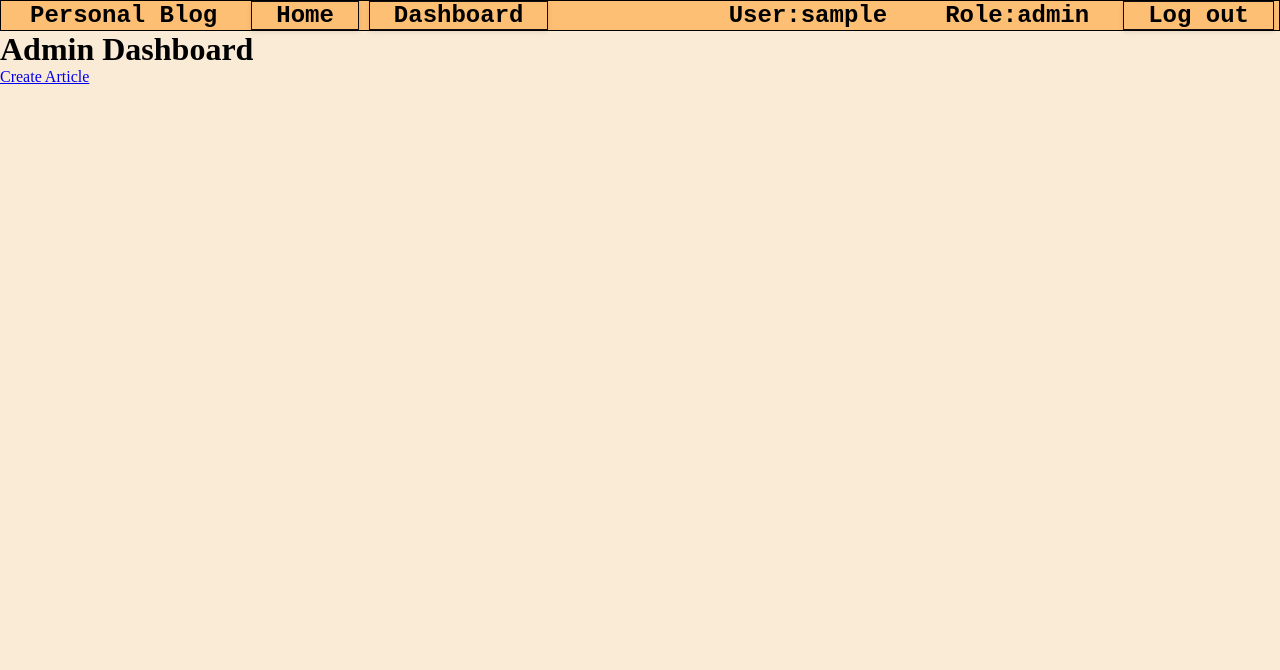
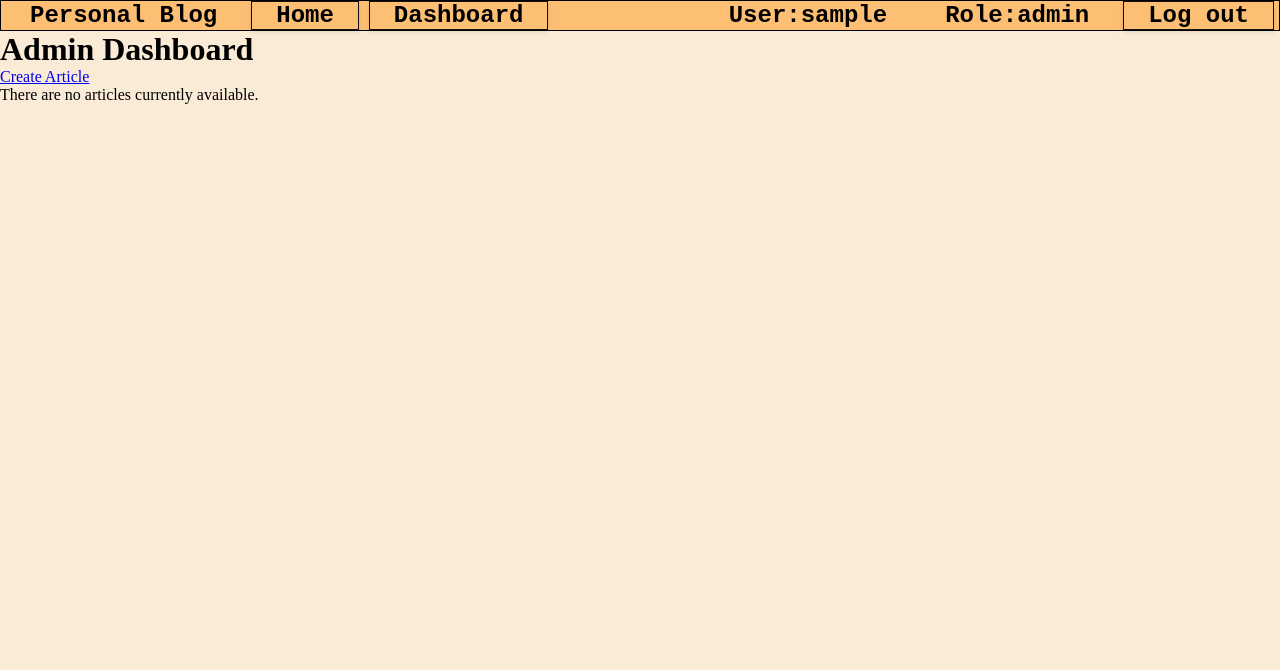
Before and after one commit to Adrian030304/Personal-Blog, a Flask app: page /blogs in a window 1280 px wide. Shown: the top 670 px of the page. Run offline with Flask 3, Linux system fonts and the light colour scheme; the visitor is signed in with stand-in values (Sample User, id 1).

Commit message:
articles sectoin based on whether there are existent files with jinja

```diff
--- a/templates/blog_page.html
+++ b/templates/blog_page.html
@@ -8,4 +8,21 @@
             <h1>Blogs</h1>
         {% endif %}
     </div>
+    {% if articles %}
+        <div class="articles">
+            {% for art in articles %}
+                <div class="article-post">
+                    <span class="article-title"><a href="">{{art['title']}}</a></span>
+                    <span class="article-date">{{art['date']}}</span>
+                    {% if user_role == 'admin' %}
+                    <span class="edit-article">Edit</span>
+                    <span class="delete-article">Delete</span>
+                    {% endif %}
+                </div>
+            {% endfor %}
+        </div>
+    {% else %}
+        <div id="warning-message">There are no articles currently available.</div>
+    {% endif %}
+
 {% endblock %}
```
